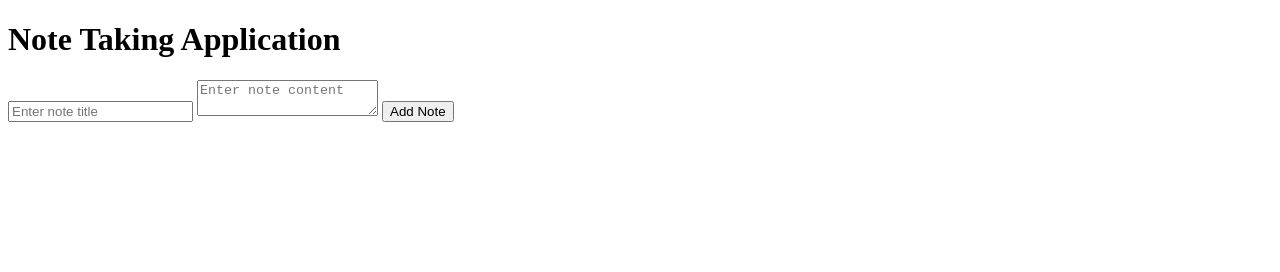
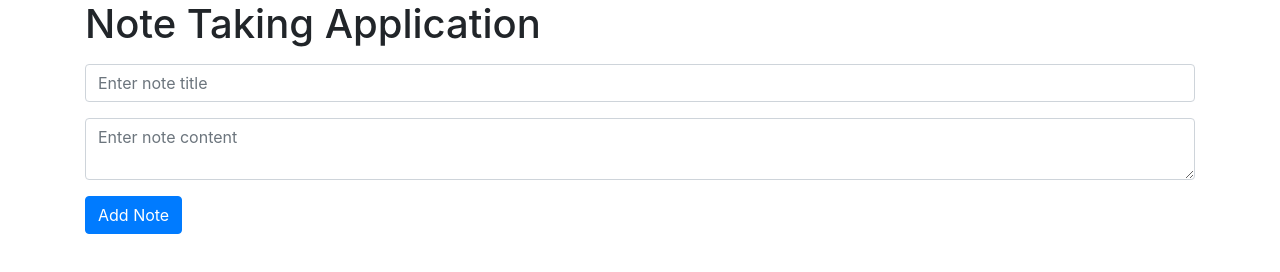
Before and after one commit to anhkhoado932/sit753-6.2HD, a website: page public/index.html in a window 1280 px wide. Drawn offline with nearby package versions, Linux system fonts and the light colour scheme.

Commit message:
new commit

```diff
--- a/public/index.html
+++ b/public/index.html
@@ -2,17 +2,25 @@
 <html lang="en">
 <head>
     <title>Note Taking Application</title>
+    <!-- Include Bootstrap CSS -->
+    <link rel="stylesheet" href="https://stackpath.bootstrapcdn.com/bootstrap/4.5.2/css/bootstrap.min.css">
 </head>
 <body>
-    <h1>Note Taking Application</h1>
+    <div class="container">
+        <h1>Note Taking Application</h1>
+        <ul id="noteList"></ul>
+        <div class="form-group">
+            <input type="text" class="form-control" id="noteTitle" placeholder="Enter note title">
+        </div>
+        <div class="form-group">
+            <textarea class="form-control" id="noteContent" placeholder="Enter note content"></textarea>
+        </div>
+        <button class="btn btn-primary" id="addNoteButton" onclick="addNote()">Add Note</button>
+    </div>
+
+
+    <!-- Include Bootstrap JS -->
+    <script src="https://stackpath.bootstrapcdn.com/bootstrap/4.5.2/js/bootstrap.min.js"></script>
+    <script src="js/script.js"></script>
 </body>
 </html>
-<div>
-    <input type="text" id="noteTitle" placeholder="Enter note title">
-    <textarea id="noteContent" placeholder="Enter note content"></textarea>
-    <button id="addNoteButton" onclick="addNote()">Add Note</button>
-</div>
-
-<ul id="noteList"></ul>
-
-<script src="js/script.js"></script>
```
Also changed, not shown: README.md.
